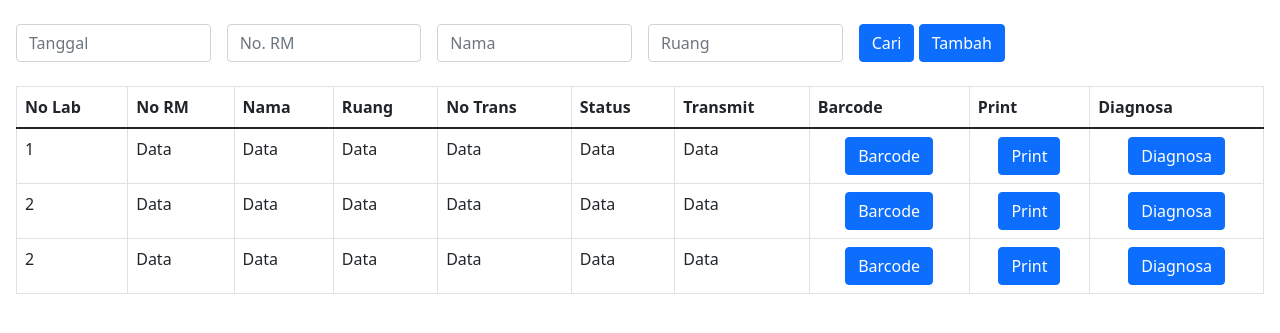
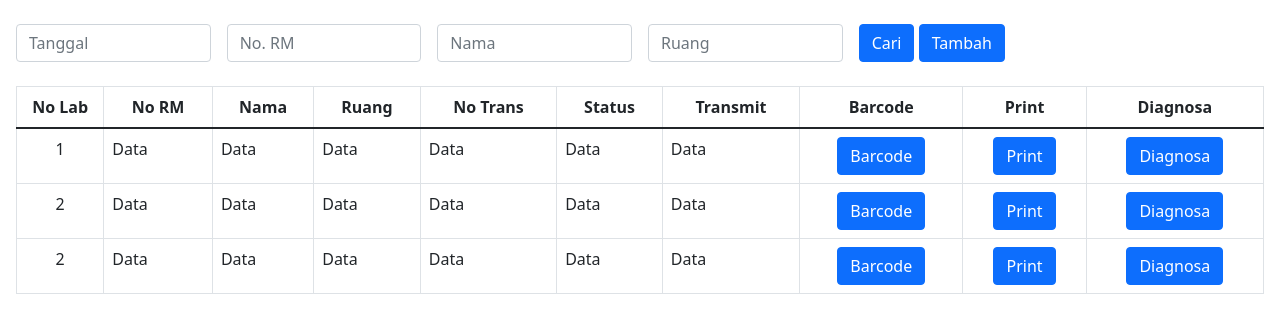
Before and after one commit to triagungj/LIS-Mediclab, a PHP site: page /worklist.php in a window 1280 px wide. Shown: the part 74-407 px from the top of the page. Run offline with PHP 8.4, Linux system fonts and the light colour scheme; the visitor is signed in with stand-in values (Sample User, id 1); data that the repository does not hold is empty.

Commit message:
fix something

```diff
--- a/worklist.php
+++ b/worklist.php
@@ -82,22 +82,22 @@ if (isset($_SESSION['username'])) {
         <table class="table table-bordered">
             <thead>
                 <tr>
-                    <th scope="col">No Lab</th>
-                    <th scope="col">No RM</th>
-                    <th scope="col">Nama</th>
-                    <th scope="col">Ruang</th>
-                    <th scope="col">No Trans</th>
-                    <th scope="col">Status</th>
-                    <th scope="col">Transmit</th>
-                    <th scope="col">Barcode</th>
-                    <th scope="col">Print</th>
-                    <th scope="col">Diagnosa</th>
+                    <th scope="col" class="text-center">No Lab</th>
+                    <th scope="col" class="text-center">No RM</th>
+                    <th scope="col" class="text-center">Nama</th>
+                    <th scope="col" class="text-center">Ruang</th>
+                    <th scope="col" class="text-center">No Trans</th>
+                    <th scope="col" class="text-center">Status</th>
+                    <th scope="col" class="text-center">Transmit</th>
+                    <th scope="col" class="text-center">Barcode</th>
+                    <th scope="col" class="text-center">Print</th>
+                    <th scope="col" class="text-center">Diagnosa</th>
 
                 </tr>
             </thead>
             <tbody>
                 <tr>
-                    <td>1</td>
+                    <td class="text-center" width="7%">1</td>
                     <td>Data</td>
                     <td>Data</td>
                     <td>Data</td>
@@ -109,7 +109,7 @@ if (isset($_SESSION['username'])) {
                     <td class="text-center"><button class="btn btn-primary">Diagnosa</button></td>
                 </tr>
                 <tr>
-                    <td>2</td>
+                    <td class="text-center">2</td>
                     <td>Data</td>
                     <td>Data</td>
                     <td>Data</td>
@@ -121,7 +121,7 @@ if (isset($_SESSION['username'])) {
                     <td class="text-center"><button class="btn btn-primary">Diagnosa</button></td>
                 </tr>
                 <tr>
-                    <td>2</td>
+                    <td class="text-center">2</td>
                     <td>Data</td>
                     <td>Data</td>
                     <td>Data</td>
```
Also changed, not shown: add_patient.php (+7 -3 lines).
